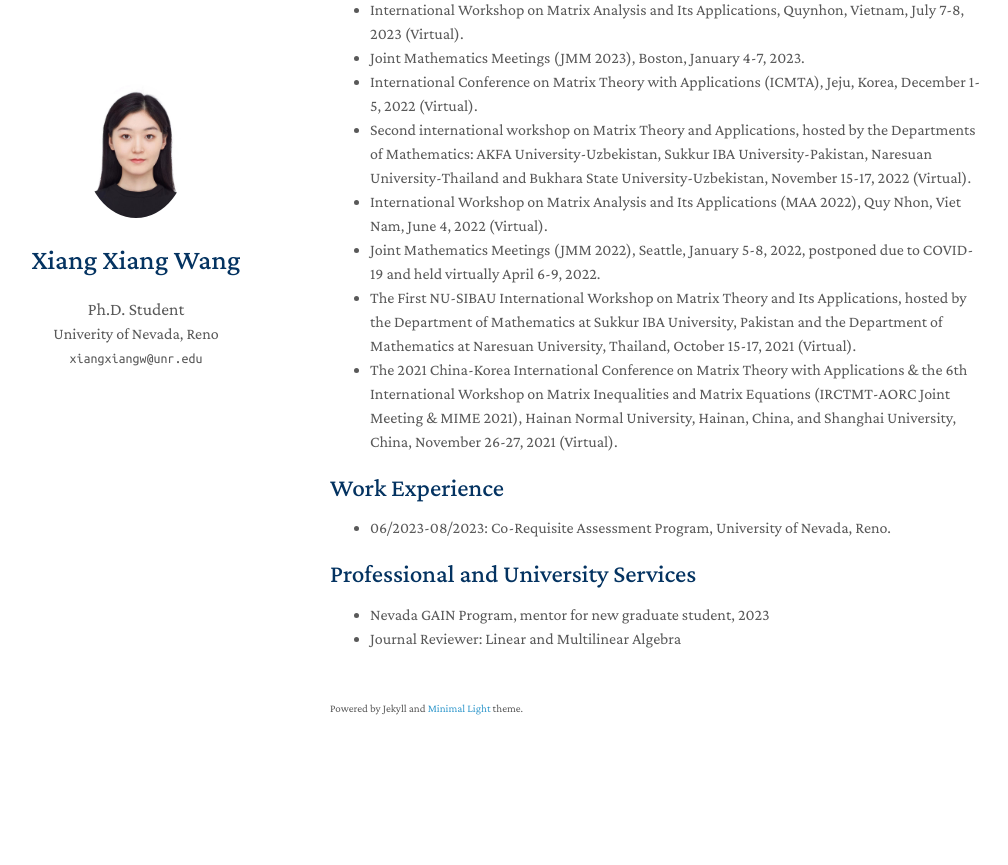
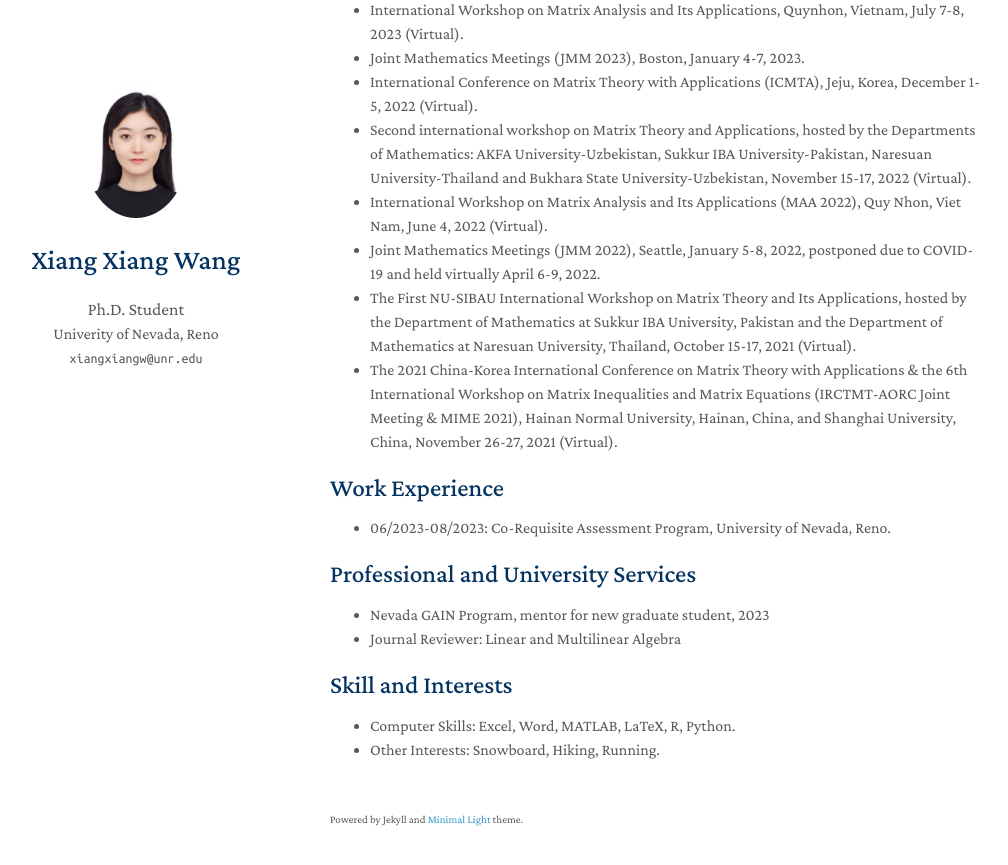
Before and after one commit to yaoyao-liu/minimal-light, a Jekyll site: the page built from index.md, in a window 1280 px wide and 900 px high, scrolled down 2236 px. Shown: the top 865 px of the window, without its empty margins (140-1148 px from the left). Built offline with Jekyll 4.4.1, drawn with Linux system fonts in a browser that asks for light colours; nearby versions of some CDN libraries; a style sheet for code colours, icons or effects is not loaded; our own code applies the rules of GitHub Pages for plain Markdown files; before the commit the page ends 3025 px from its top, so only the background shows below that.

Commit message:
Update index.md

```diff
--- a/index.md
+++ b/index.md
@@ -85,3 +85,8 @@ layout: homepage
 ## Professional and University Services
 - Nevada GAIN   Program, mentor for new graduate student, 2023
 - Journal Reviewer: Linear and Multilinear Algebra
+
+## Skill and Interests
+
+- Computer Skills: Excel, Word, MATLAB, LaTeX, R, Python.
+- Other Interests: Snowboard, Hiking, Running.
```
